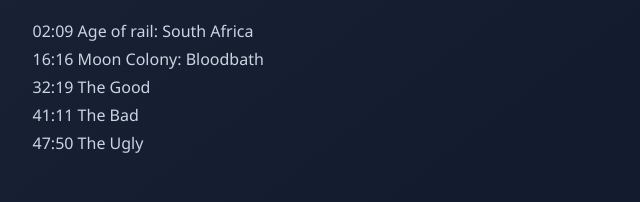
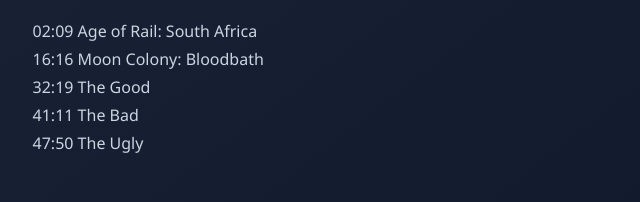
Before and after one commit to jonaskay/board-game-okay, a Gatsby site: page /033/ in a window 1280 px wide. Shown: the part 603-805 px from the top of the page, 310-950 px from the left. Built offline with nearby package versions, Linux system fonts and the light colour scheme; Gatsby itself is replaced by a stand-in of ours; grey boxes are pictures that could not be loaded.

Commit message:
Update 033.md

```diff
--- a/src/episodes/033.md
+++ b/src/episodes/033.md
@@ -10,7 +10,7 @@ audioDuration: 4152
 
 Joonas and Luis discuss boardgame meetups: when are they great, and when do you feel like you'd rather be somewhere else instead?
 
-02:09 Age of rail: South Africa\
+02:09 Age of Rail: South Africa\
 16:16 Moon Colony: Bloodbath\
 32:19 The Good\
 41:11 The Bad\
```
